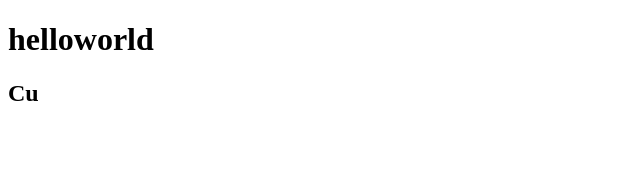
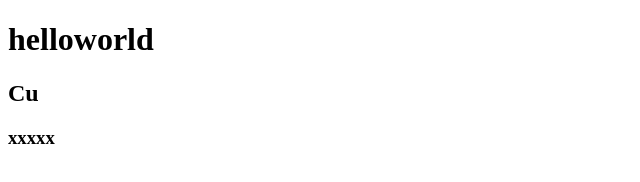
Before and after one commit to wqt-tqw/testDome, a plain HTML site: page index.html in a window 1280 px wide. Shown: the full height of the page, 0-640 px from the left. Drawn offline with Linux system fonts and the light colour scheme.

Commit message:
这是第三次提交，修改了index.html

```diff
--- a/index.html
+++ b/index.html
@@ -7,5 +7,6 @@
 	<body>
 		<h1>helloworld</h1>
 		<h2>Cu</h2>
+		<h3>xxxxx</h3>
 	</body>
 </html>
```
